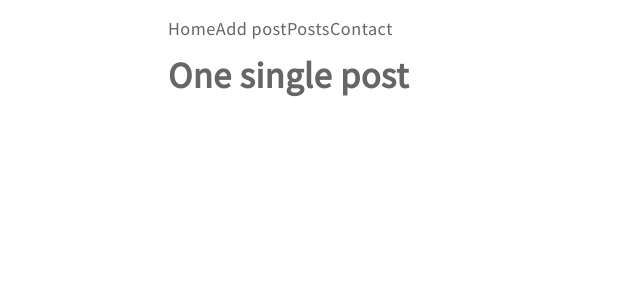
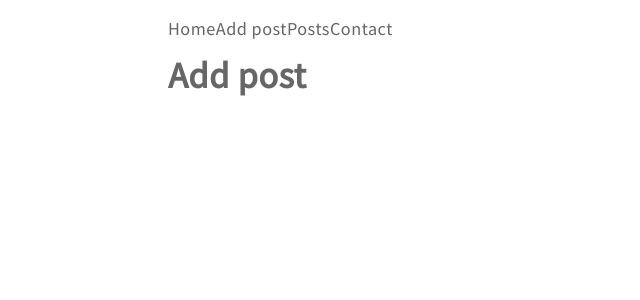
Before and after one commit to PawelZurawka/MERN, a React (Create React App) app in the folder client/: page /posts/new in a window 1280 px wide. Shown: the top 300 px of the page, without its empty margins (0-640 px from the left). Built offline with nearby package versions, Linux system fonts and the light colour scheme.

Commit message:
Update server

```diff
--- a/client/src/App.js
+++ b/client/src/App.js
@@ -19,8 +19,8 @@
           <Route path='/' exact component={Home} />
           <Route path='/posts' exact component={Posts} />
           <Route path='/contact' exact component={Contact} />
+          <Route path='/posts/new' exact component={AddPost} />
           <Route path='/posts/:id' exact component={SinglePost} />
-          <Route path='/new' exact component={AddPost} />
           <Route component={NotFound} />
         </Switch>
       </MainLayout>
--- a/client/src/components/features/NavBar/NavBar.js
+++ b/client/src/components/features/NavBar/NavBar.js
@@ -6,7 +6,7 @@
     return (
       <div>
         <Link to='/'>Home</Link>
-        <Link to='/new'>Add post</Link>
+        <Link to='/posts/new'>Add post</Link>
         <Link to='/posts'>Posts</Link>
         <Link to='/contact'>Contact</Link>
       </div>
--- a/client/src/components/features/PostSummary/PostSummary.js
+++ b/client/src/components/features/PostSummary/PostSummary.js
@@ -1,16 +1,16 @@
 import React from 'react';
 import { PropTypes } from 'prop-types';
-import './PostSummary.scss';
 import Button from '../../common/Button/Button';
 import SmallTitle from '../../common/SmallTitle/SmallTitle';
+import './PostSummary.scss';
 import HtmlBox from '../../common/HtmlBox/HtmlBox';
 import cutText from '../../../utils/cutText/cutText';
 
 const PostSummary = ({ id, title, content }) => (
-  <article className='post-summary'>
+  <article className={'post-summary'}>
     <SmallTitle>{title}</SmallTitle>
     <HtmlBox>{cutText(content, 250)}</HtmlBox>
-    <Button variant='primary'>Read more</Button>
+    <Button variant={'primary'}>Read more</Button>
   </article>
 );
 
```
Also changed, not shown: client/src/components/features/SinglePost/SinglePost.js (added), client/src/components/features/SinglePost/SinglePostContainer.js (added), 1 other file (tests, documents, lock files or other folders).
